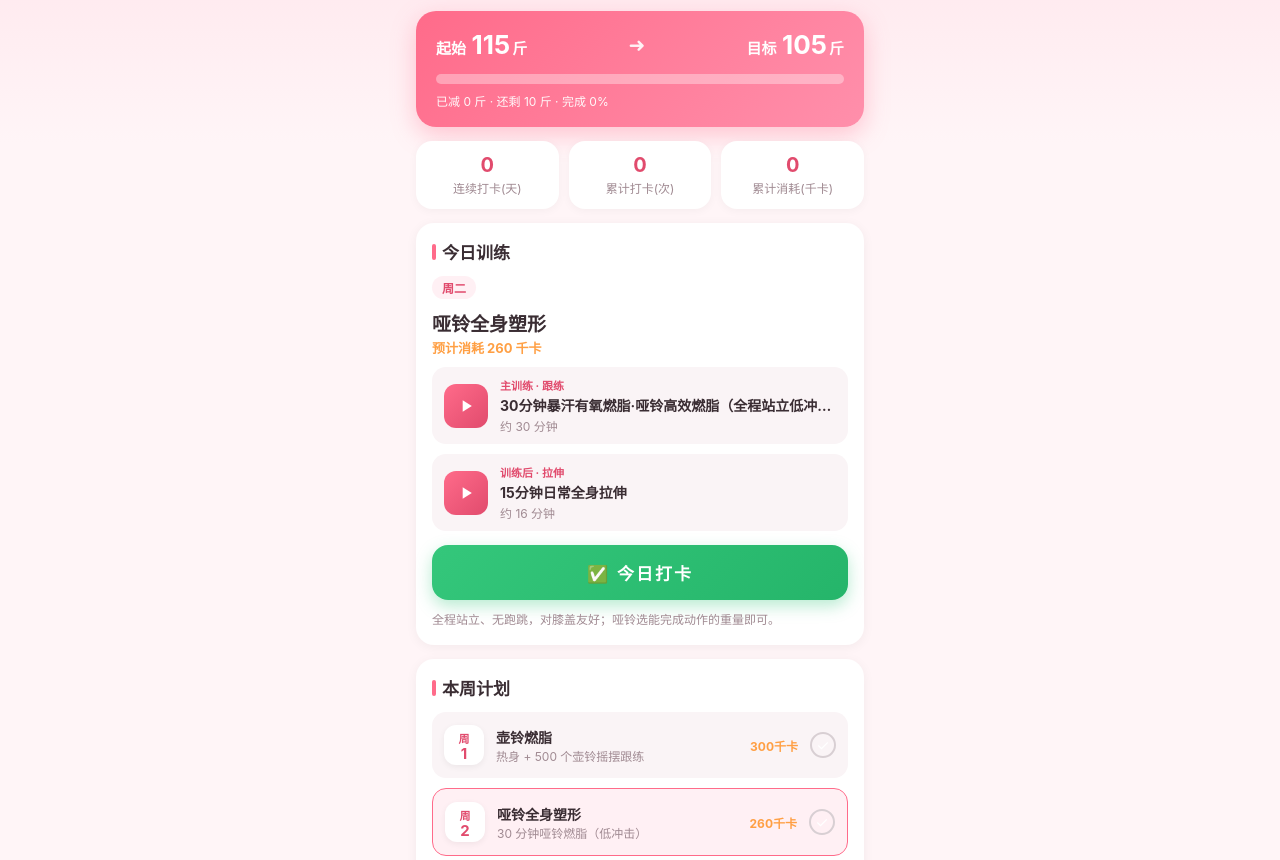
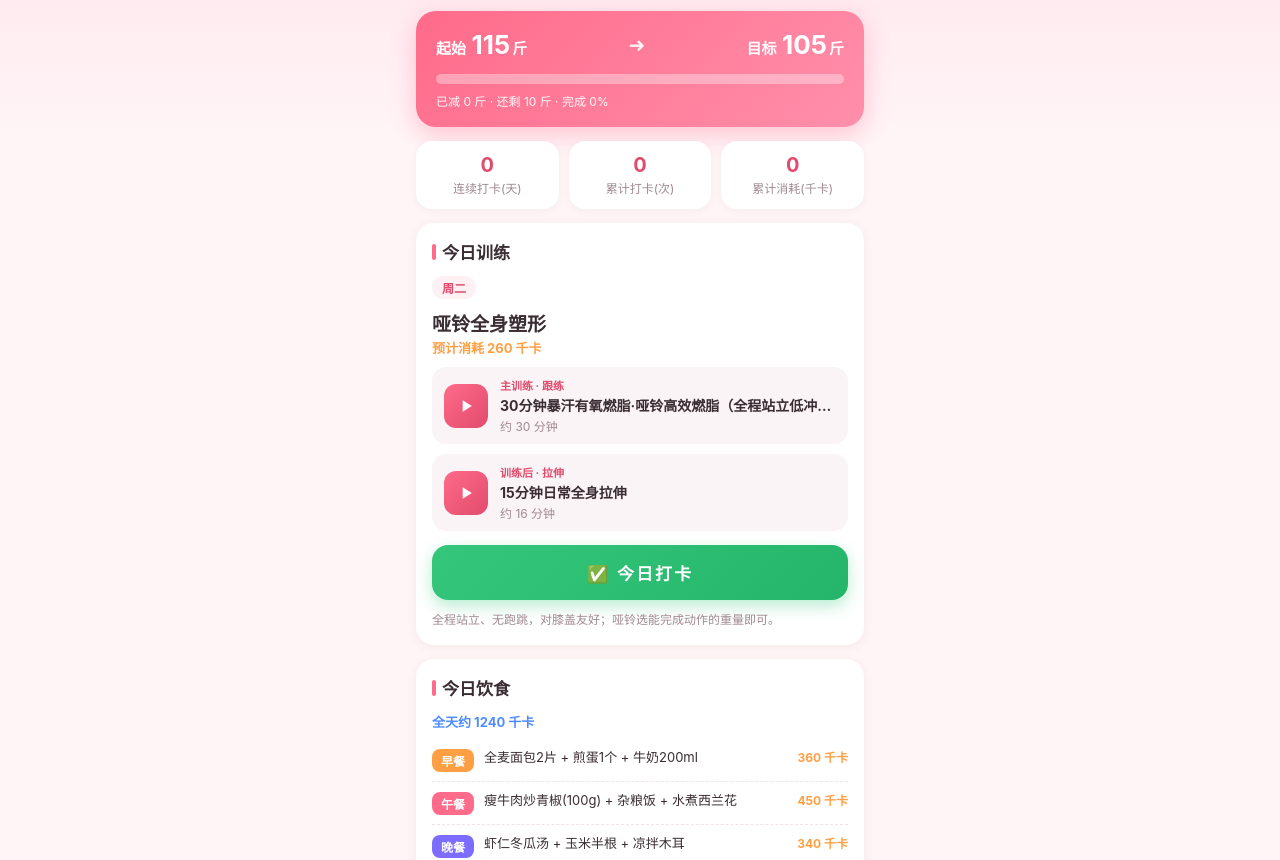
Before and after one commit to zhouchunyong123/fitness, a plain HTML site: page index.html in a window 1280 px wide. Shown: the part 117-977 px from the top of the page. Drawn offline with Linux system fonts and the light colour scheme.

Commit message:
增加每日三餐饮食计划

```diff
--- a/index.html
+++ b/index.html
@@ -158,6 +158,19 @@
   }
   .video-tip{font-size:12px;color:var(--sub);text-align:center;margin-top:6px;}
 
+  /* 饮食 */
+  .meal-total{font-size:13px;color:var(--blue);font-weight:700;margin:4px 0 8px;}
+  .meal-item{display:flex;gap:10px;align-items:flex-start;padding:9px 0;border-bottom:1px dashed #f0e2e6;}
+  .meal-item:last-child{border-bottom:none;}
+  .meal-tag{flex:0 0 42px;font-size:12px;font-weight:700;color:#fff;background:#7c6cff;border-radius:8px;text-align:center;padding:3px 0;margin-top:1px;}
+  .meal-tag.breakfast{background:#ff9f43;}
+  .meal-tag.lunch{background:#ff6b8a;}
+  .meal-tag.dinner{background:#7c6cff;}
+  .meal-tag.snack{background:#34c77b;}
+  .meal-info{flex:1;min-width:0;}
+  .meal-name{font-size:13px;color:var(--text);line-height:1.45;}
+  .meal-kcal{flex:0 0 auto;font-size:12px;color:var(--orange);font-weight:700;}
+
   /* 提示 */
   .note{font-size:12px;color:var(--sub);margin-top:10px;line-height:1.6;}
   footer{text-align:center;color:#cbb4bb;font-size:12px;margin-top:28px;line-height:1.8;}
@@ -199,6 +212,13 @@
     <div id="todayVideos"></div>
     <button class="checkin-btn" id="todayCheckin">✅ 今日打卡</button>
     <div class="note" id="todayNote"></div>
+  </div>
+
+  <!-- 今日饮食 -->
+  <div class="card">
+    <h2>今日饮食</h2>
+    <div id="mealList"></div>
+    <div class="note">少油少盐、控糖，多蛋白质和蔬菜；每餐七八分饱，细嚼慢咽。</div>
   </div>
 
   <!-- 7天计划 -->
@@ -250,7 +270,13 @@
         {tag:"主训练 · 跟练", title:"热身+拉伸+500个壶铃摇摆跟练完整版", bvid:"BV1qVePenE97", dur:"约 24 分钟"},
         {tag:"训练后 · 拉伸", title:"8分钟运动后拉伸", bvid:"BV1KX4y127mR", dur:"约 8 分钟"}
       ],
-      note:"先热身，用壶铃做髋铰链摇摆；新手可分多组完成，动作以教学为准，注意别塌腰。"
+      note:"先热身，用壶铃做髋铰链摇摆；新手可分多组完成，动作以教学为准，注意别塌腰。",
+      meals:[
+        {t:"早餐", n:"水煮蛋2个 + 燕麦粥(40g) + 香蕉半根", k:380},
+        {t:"午餐", n:"鸡胸肉炒时蔬(鸡胸120g) + 糙米饭1小碗", k:430},
+        {t:"晚餐", n:"番茄鸡蛋汤 + 清蒸鱼80g + 凉拌菠菜", k:330},
+        {t:"加餐", n:"无糖酸奶1杯", k:90}
+      ]
     },
     {
       name:"周二", num:"2", title:"哑铃全身塑形", kcal:260,
@@ -259,7 +285,13 @@
         {tag:"主训练 · 跟练", title:"30分钟暴汗有氧燃脂·哑铃高效燃脂（全程站立低冲击）", bvid:"BV1nJt16NE1Q", dur:"约 30 分钟"},
         {tag:"训练后 · 拉伸", title:"15分钟日常全身拉伸", bvid:"BV15V411a7cV", dur:"约 16 分钟"}
       ],
-      note:"全程站立、无跑跳，对膝盖友好；哑铃选能完成动作的重量即可。"
+      note:"全程站立、无跑跳，对膝盖友好；哑铃选能完成动作的重量即可。",
+      meals:[
+        {t:"早餐", n:"全麦面包2片 + 煎蛋1个 + 牛奶200ml", k:360},
+        {t:"午餐", n:"瘦牛肉炒青椒(100g) + 杂粮饭 + 水煮西兰花", k:450},
+        {t:"晚餐", n:"虾仁冬瓜汤 + 玉米半根 + 凉拌木耳", k:340},
+        {t:"加餐", n:"苹果1个", k:90}
+      ]
     },
     {
       name:"周三", num:"3", title:"有氧燃脂", kcal:260,
@@ -268,7 +300,13 @@
         {tag:"主训练 · 跟练", title:"30分钟全身哑铃燃脂塑形（有氧+力量全程站立）", bvid:"BV1BK4Q65E1U", dur:"约 30 分钟"},
         {tag:"训练后 · 拉伸", title:"10分钟全身舒展拉伸", bvid:"BV1aLk9YDEmx", dur:"约 10 分钟"}
       ],
-      note:"有氧+力量结合，注意保持呼吸，跟不上节奏可适当放慢。"
+      note:"有氧+力量结合，注意保持呼吸，跟不上节奏可适当放慢。",
+      meals:[
+        {t:"早餐", n:"小米粥1碗 + 水煮蛋1个 + 小番茄5颗", k:320},
+        {t:"午餐", n:"去皮鸡腿1个 + 糙米饭 + 清炒青菜", k:440},
+        {t:"晚餐", n:"菌菇豆腐汤 + 蒸南瓜 + 凉拌黄瓜", k:330},
+        {t:"加餐", n:"坚果一小把(10g)", k:70}
+      ]
     },
     {
       name:"周四", num:"4", title:"壶铃力量+塑形", kcal:240,
@@ -277,7 +315,13 @@
         {tag:"动作学习 · 必看", title:"如何做一个完美的壶铃摇摆", bvid:"BV1Rm41127KQ", dur:"约 6 分钟"},
         {tag:"训练后 · 拉伸", title:"8分钟运动后拉伸", bvid:"BV1KX4y127mR", dur:"约 8 分钟"}
       ],
-      note:"先看视频学好动作，再自己练 4~5 组（每组 15~20 个），组间休息 30 秒。"
+      note:"先看视频学好动作，再自己练 4~5 组（每组 15~20 个），组间休息 30 秒。",
+      meals:[
+        {t:"早餐", n:"鸡蛋蔬菜卷饼 + 无糖豆浆1杯", k:350},
+        {t:"午餐", n:"鱼香肉丝少油(瘦肉80g) + 杂粮饭 + 青菜", k:430},
+        {t:"晚餐", n:"海带豆腐汤 + 紫薯1个 + 凉拌生菜", k:320},
+        {t:"加餐", n:"梨1个", k:80}
+      ]
     },
     {
       name:"周五", num:"5", title:"哑铃燃脂", kcal:270,
@@ -286,7 +330,13 @@
         {tag:"主训练 · 跟练", title:"Jo的哑铃全身训练 30min·全身燃脂紧实手臂", bvid:"BV1WB4y1n7x5", dur:"约 30 分钟"},
         {tag:"训练后 · 拉伸", title:"15分钟日常全身拉伸", bvid:"BV15V411a7cV", dur:"约 16 分钟"}
       ],
-      note:"重点收紧手臂和全身线条，动作慢一点更安全、效果更好。"
+      note:"重点收紧手臂和全身线条，动作慢一点更安全、效果更好。",
+      meals:[
+        {t:"早餐", n:"燕麦牛奶粥 + 水煮蛋1个", k:360},
+        {t:"午餐", n:"虾仁炒西芹 + 糙米饭 + 番茄蛋汤", k:440},
+        {t:"晚餐", n:"清蒸鲈鱼 + 玉米 + 凉拌西兰花", k:340},
+        {t:"加餐", n:"无糖酸奶1杯", k:90}
+      ]
     },
     {
       name:"周六", num:"6", title:"拉伸放松日", kcal:150,
@@ -295,7 +345,13 @@
         {tag:"主训练 · 跟练", title:"20分钟久坐全身拉伸（周六野Zoey）", bvid:"BV1X142147nu", dur:"约 23 分钟"},
         {tag:"加练 · 放松", title:"4分钟拉伸跟练", bvid:"BV14M4m1r7HP", dur:"约 4 分钟"}
       ],
-      note:"恢复日，以拉伸放松为主，让肌肉恢复，也可出门快走 30 分钟。"
+      note:"恢复日，以拉伸放松为主，让肌肉恢复，也可出门快走 30 分钟。",
+      meals:[
+        {t:"早餐", n:"全麦馒头1个 + 牛奶 + 水煮蛋1个", k:370},
+        {t:"午餐", n:"白灼虾 + 杂粮饭 + 蒜蓉青菜", k:430},
+        {t:"晚餐", n:"蔬菜豆腐汤 + 蒸山药 + 凉拌", k:320},
+        {t:"加餐", n:"猕猴桃1个", k:50}
+      ]
     },
     {
       name:"周日", num:"7", title:"休息日", kcal:120,
@@ -303,7 +359,13 @@
       videos:[
         {tag:"放松 · 可选", title:"20分钟久坐全身拉伸（周六野Zoey）", bvid:"BV1X142147nu", dur:"约 23 分钟"}
       ],
-      note:"好好休息！可散步或做轻松拉伸，给身体充电，迎接新的一周。"
+      note:"好好休息！可散步或做轻松拉伸，给身体充电，迎接新的一周。",
+      meals:[
+        {t:"早餐", n:"杂粮粥 + 水煮蛋1个 + 水果", k:350},
+        {t:"午餐", n:"家常菜(米饭1碗 + 两素一荤少量)", k:500},
+        {t:"晚餐", n:"清淡汤面 + 蔬菜", k:400},
+        {t:"加餐", n:"水果1份", k:80}
+      ]
     }
   ];
 
@@ -427,10 +489,31 @@
     document.getElementById("weightList").innerHTML = html || '<div class="note">还没有体重记录，先记录一个吧。</div>';
   }
 
+  function mealTagClass(t){
+    if(t==="早餐") return "breakfast";
+    if(t==="午餐") return "lunch";
+    if(t==="晚餐") return "dinner";
+    return "snack";
+  }
+  function renderMeals(){
+    var day = DAYS[todayIndex()];
+    if(!day.meals){ document.getElementById("mealList").innerHTML=""; return; }
+    var total = 0, html = "";
+    for(var i=0;i<day.meals.length;i++){
+      var m = day.meals[i];
+      total += m.k;
+      html += '<div class="meal-item"><div class="meal-tag '+mealTagClass(m.t)+'">'+m.t+'</div>'
+        + '<div class="meal-info"><div class="meal-name">'+m.n+'</div></div>'
+        + '<div class="meal-kcal">'+m.k+' 千卡</div></div>';
+    }
+    document.getElementById("mealList").innerHTML = '<div class="meal-total">全天约 '+total+' 千卡</div>' + html;
+  }
+
   function renderAll(){
     renderProgress();
     renderStats();
     renderToday();
+    renderMeals();
     renderWeek();
     renderWeights();
   }
```
